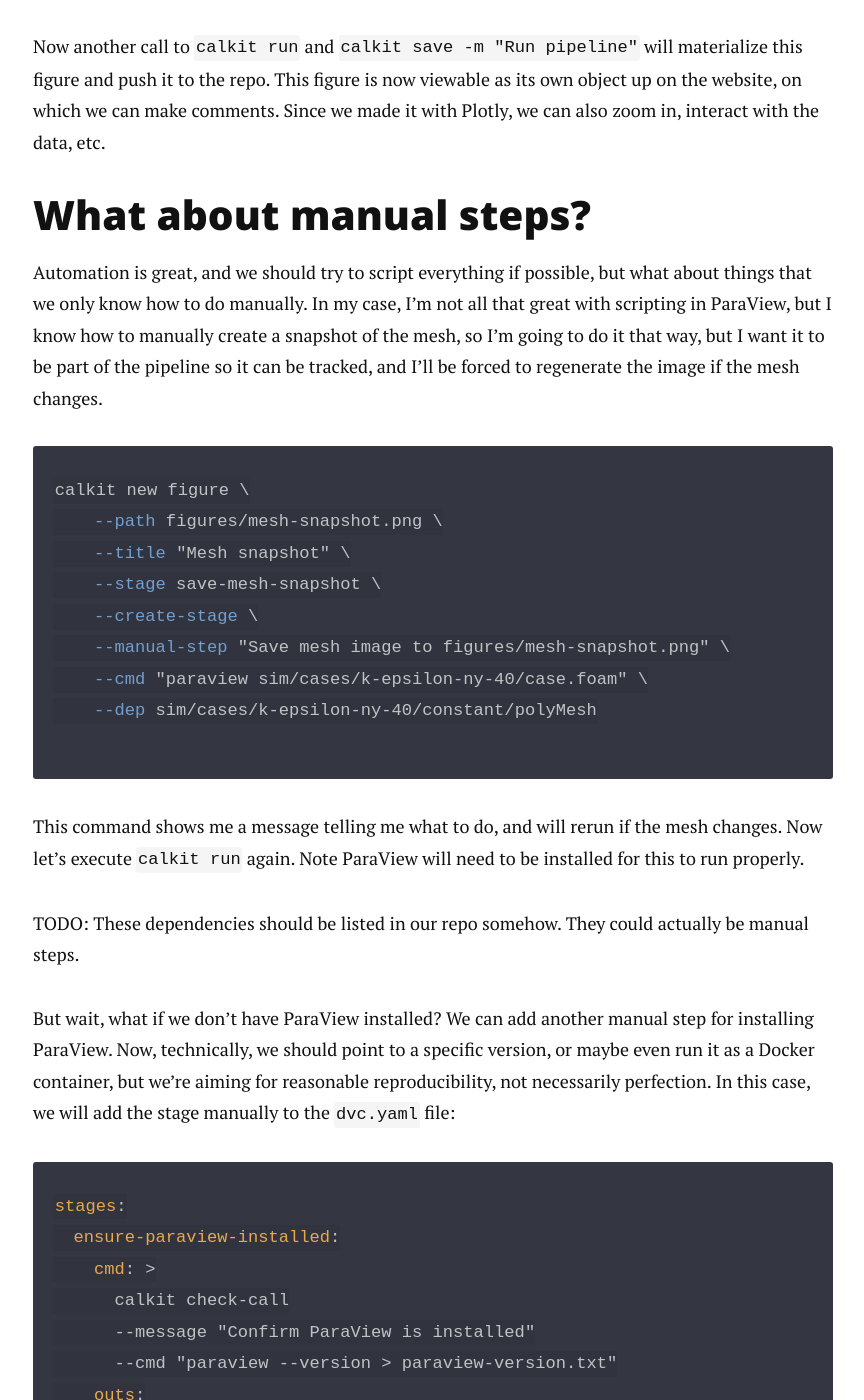
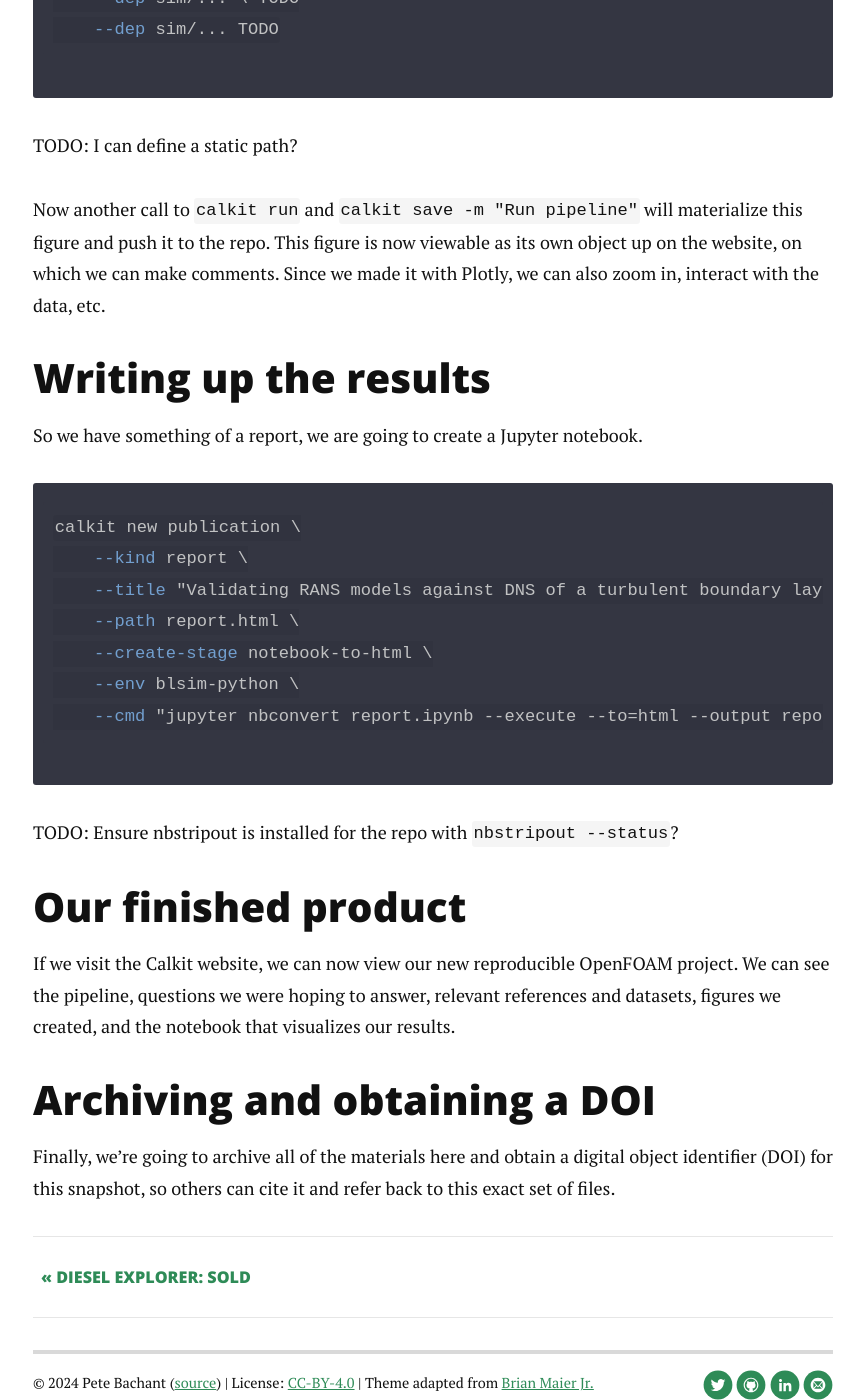
Before and after one commit to petebachant/petebachant.github.io, a Jekyll site: the page built from _posts/2024-10-15-reproducible-openfoam.markdown, in a window 1280 px wide and 1400 px high, scrolled down 6322 px. Shown: the whole window, without its empty margins (207-1071 px from the left). Built offline with Jekyll 4.4.1, drawn with Linux system fonts in a browser that asks for light colours; nearby versions of some CDN libraries; comment, search, counter and statistics services are not loaded; some of the changed text lies outside the part shown.

Commit message:
Add details to of-repro post

````diff
--- a/_posts/2024-10-15-reproducible-openfoam.markdown
+++ b/_posts/2024-10-15-reproducible-openfoam.markdown
@@ -222,78 +229,19 @@
 Since we made it with Plotly,
 we can also zoom in, interact with the data, etc.
 
-## What about manual steps?
-
-Automation is great, and we should try to script everything if possible,
-but what about things that we only know how to do manually.
-In my case, I'm not all that great with scripting in ParaView,
-but I know how to manually create a snapshot of the mesh,
-so I'm going to do it that way, but I want it to be part of the pipeline so
-it can be tracked, and I'll be forced to regenerate the image if the
-mesh changes.
-
-```sh
-calkit new figure \
-    --path figures/mesh-snapshot.png \
-    --title "Mesh snapshot" \
-    --stage save-mesh-snapshot \
-    --create-stage \
-    --manual-step "Save mesh image to figures/mesh-snapshot.png" \
-    --cmd "paraview sim/cases/k-epsilon-ny-40/case.foam" \
-    --dep sim/cases/k-epsilon-ny-40/constant/polyMesh
-```
-
-This command shows me a message telling me what to do, and will rerun
-if the mesh changes.
-Now let's execute `calkit run` again.
-Note ParaView will need to be installed for this to run properly.
-
-TODO: These dependencies should be listed in our repo somehow.
-They could actually be manual steps.
-
-But wait, what if we don't have ParaView installed?
-We can add another manual step for installing ParaView.
-Now, technically, we should point to a specific version,
-or maybe even run it as a Docker container,
-but we're aiming for reasonable reproducibility,
-not necessarily perfection.
-In this case, we will add the stage manually to the `dvc.yaml` file:
-
-```yaml
-stages:
-  ensure-paraview-installed:
-    cmd: >
-      calkit check-call
-      --message "Confirm ParaView is installed"
-      --cmd "paraview --version > paraview-version.txt"
-    outs:
-      - paraview-version.txt:
-          cache: false
-    always_changed: true
-...
-```
-
-Basically what this allows us to do is ensure any annoying manual setup steps
-can be tracked, and rerun if need be.
-We'll also record the version in the repo after installation with the
-`--post-cmd` option.
-This should help reduce some cognitive load, i.e.,
-you only need to remember to run `calkit run` to get back to where you were.
-We could do this with Docker too, but I'll leave that up to you.
-
-TODO: Maybe this won't actually be rerun. Should this be a procedure?
-
-## Tying it all together
+## Writing up the results
 
 So we have something of a report,
-we are going to create a Jupyter notebook TODO
+we are going to create a Jupyter notebook.
 
 ```sh
 calkit new publication \
-    --kind notebook \
-    --path notebook.ipynb \
-    --create-stage build-notebook \
-    --title "Validating RANS models against DNS of a turbulent boundary layer"
+    --kind report \
+    --title "Validating RANS models against DNS of a turbulent boundary layer" \
+    --path report.html \
+    --create-stage notebook-to-html \
+    --env blsim-python \
+    --cmd "jupyter nbconvert report.ipynb --execute --to=html --output report.html"
 ```
 
 TODO: Ensure nbstripout is installed for the repo with `nbstripout --status`?
````
Also changed, not shown: other parts of _posts/2024-10-15-reproducible-openfoam.markdown (+7 -0 lines).
